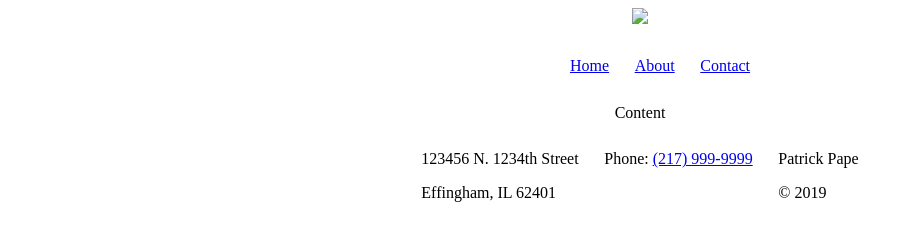
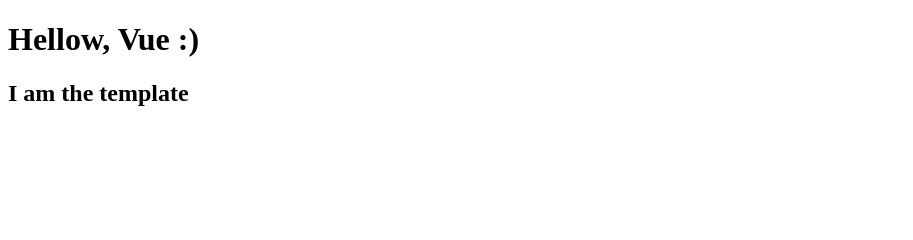
Before and after one commit to pwpape/feanors-forge, a plain HTML site: page html/index.html in a window 1280 px wide. Shown: the whole page, without its empty margins (0-913 px from the left). Drawn offline with nearby package versions, Linux system fonts and the light colour scheme.

Commit message:
added Vue

```diff
--- /dev/null
+++ b/Scripts/app.js
@@ -0,0 +1,5 @@
+const app = Vue.createApp({
+    //
+})
+
+app.mount('#app')
--- a/html/index.html
+++ b/html/index.html
@@ -1,38 +1,17 @@
 <!DOCTYPE html>
-<html>
+<html lang="en">
 	<head>
 		<meta charset="UTF-8">
+		<meta name="viewport" content="width=device-width, initial-scale=1.0">
+		<title>Feanor's Forge</title>
 		<link rel="stylesheet" href="../Styles/style.css">
+		<script src="https://unpkg.com/vue@next"></script>
 	</head>
 	<body>
-		<div class="grid">
-			<div class="header">
-				<a href="../html/index.html"><img src="../Images/placeholder.gif"></a>
-			</div>
-			<div class="menu">
-				<nav class="navigation">
-					<ul>
-						<li class="nav-item"><a href="home.html">Home</a></li>
-						<li class="nav-item"><a href="about.html">About</a></li>
-						<li class="nav-item"><a href="contact.html">Contact</a></li>
-					</ul>
-				</nav>
-			</div>
-			<div class="content">Content</div>
-			<div class="footer">
-				<div class="address">
-					<p>123456 N. 1234th Street</p>
-					<p>Effingham, IL 62401</p>
-				</div>
-				<div class="contact">
-					<p id="phone">Phone: <a href="tel: +1-217-999-9999">(217) 999-9999</a></p>
-				</div>
-				<div class="copyright">
-					<p>Patrick Pape</p>
-					<p>&#169; 2019</p>
-				</div>
-				<img !--src="Images/placeholder2.gif"--!>
-			</div>
+		<h1>Hellow, Vue :)</h1>
+		<div id="app">
+			<h2>I am the template</h2>
 		</div>
+		<script src="/Scripts/app.js"></script>
 	</body>
 </html>
```
Also changed, not shown: html/about.html (deleted, +0 -51 lines), html/contact.html (deleted, +0 -38 lines), html/home.html (deleted, +0 -38 lines), Images/canvas.png (added).
